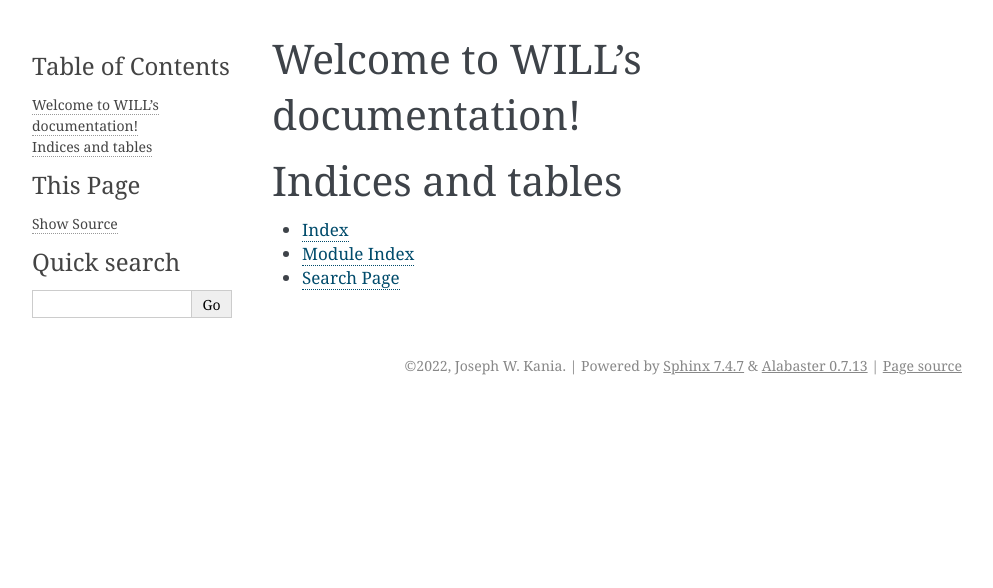
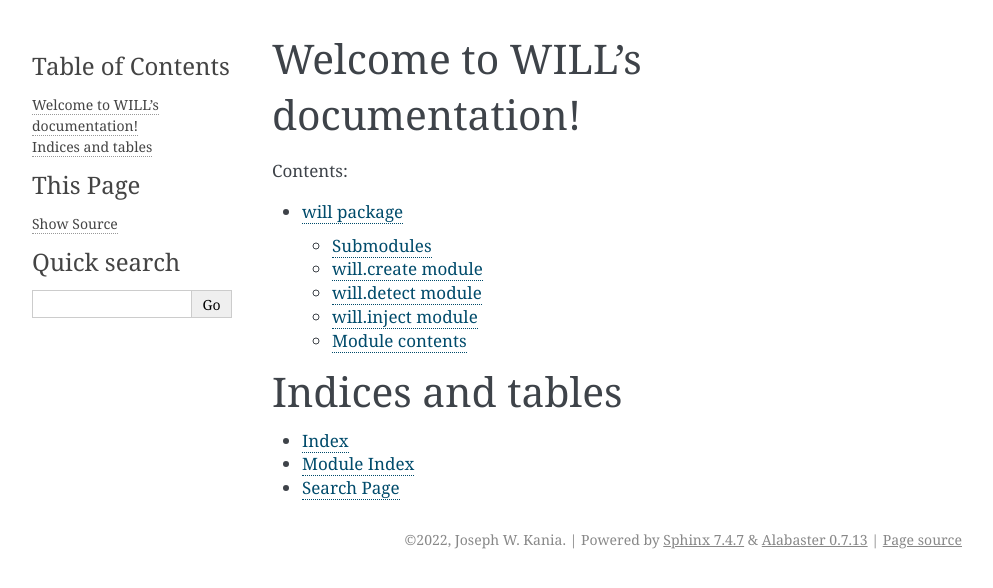
Before and after one commit to josephwkania/will, a Sphinx documentation site: the page built from docs/index.rst, in a window 1280 px wide. Shown: the top 588 px of the page, without its empty margins (148-1141 px from the left). Built offline with Sphinx 7.4.7, drawn with Linux system fonts in a browser that asks for light colours; pages that are not in the unit, such as notebooks, are missing from menus.

```diff
--- a/docs/conf.py
+++ b/docs/conf.py
@@ -30,7 +30,7 @@ release = '0.2.0'
 # Add any Sphinx extension module names here, as strings. They can be
 # extensions coming with Sphinx (named 'sphinx.ext.*') or your custom
 # ones.
-extensions = ['recommonmark', 'nbsphinx'
+extensions = ['recommonmark', 'nbsphinx', 'sphinx.ext.autodoc'
 ]
 
 # Add any paths that contain templates here, relative to this directory.
--- a/docs/index.rst
+++ b/docs/index.rst
@@ -13,6 +13,7 @@ Welcome to WILL's documentation!
    README.md
    examples/inject_pulse.ipynb
    examples/detect_pulse.ipynb
+   will.rst
 
 
 Indices and tables
--- /dev/null
+++ b/docs/modules.rst
@@ -0,0 +1,7 @@
+will
+====
+
+.. toctree::
+   :maxdepth: 4
+
+   will
--- /dev/null
+++ b/docs/will.rst
@@ -0,0 +1,37 @@
+will package
+============
+
+Submodules
+----------
+
+will.create module
+------------------
+
+.. automodule:: will.create
+   :members:
+   :undoc-members:
+   :show-inheritance:
+
+will.detect module
+------------------
+
+.. automodule:: will.detect
+   :members:
+   :undoc-members:
+   :show-inheritance:
+
+will.inject module
+------------------
+
+.. automodule:: will.inject
+   :members:
+   :undoc-members:
+   :show-inheritance:
+
+Module contents
+---------------
+
+.. automodule:: will
+   :members:
+   :undoc-members:
+   :show-inheritance:
```
Also changed, not shown: README.md (+1 -1 lines), 3 other files.
